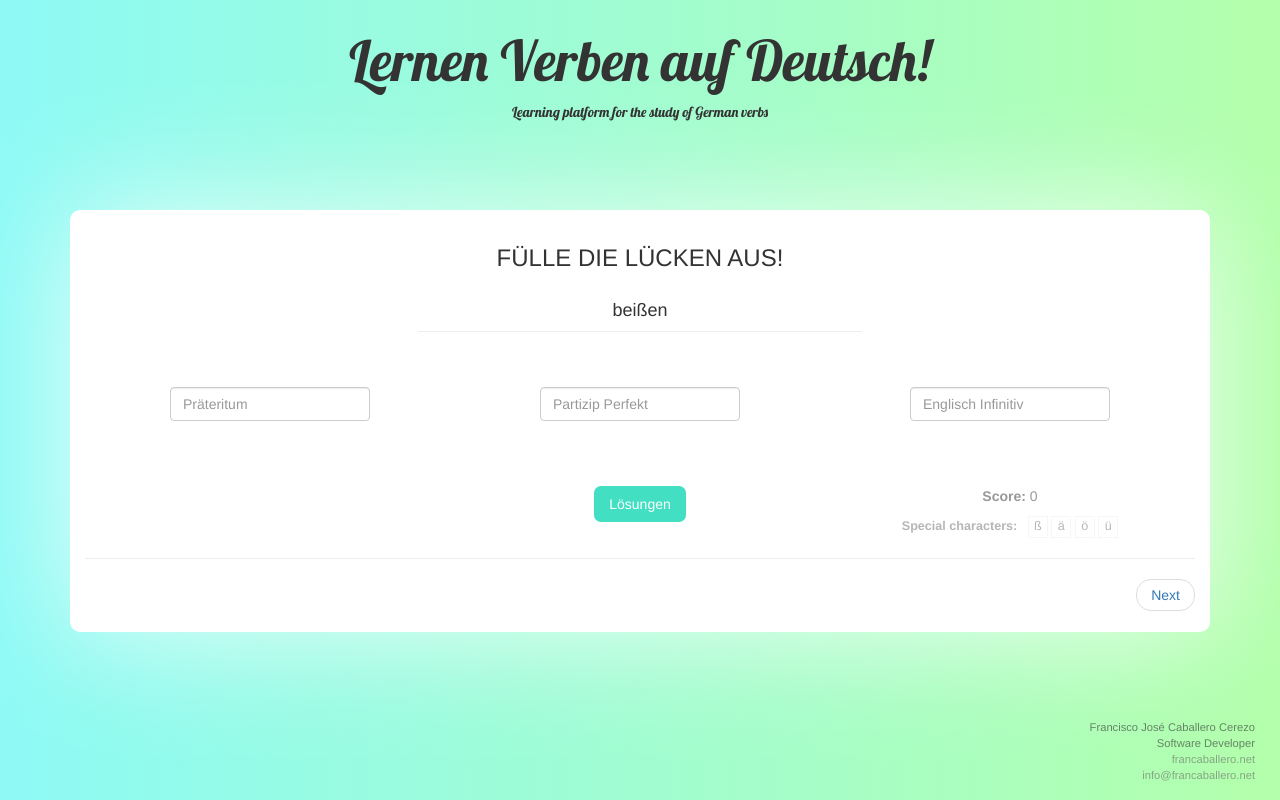
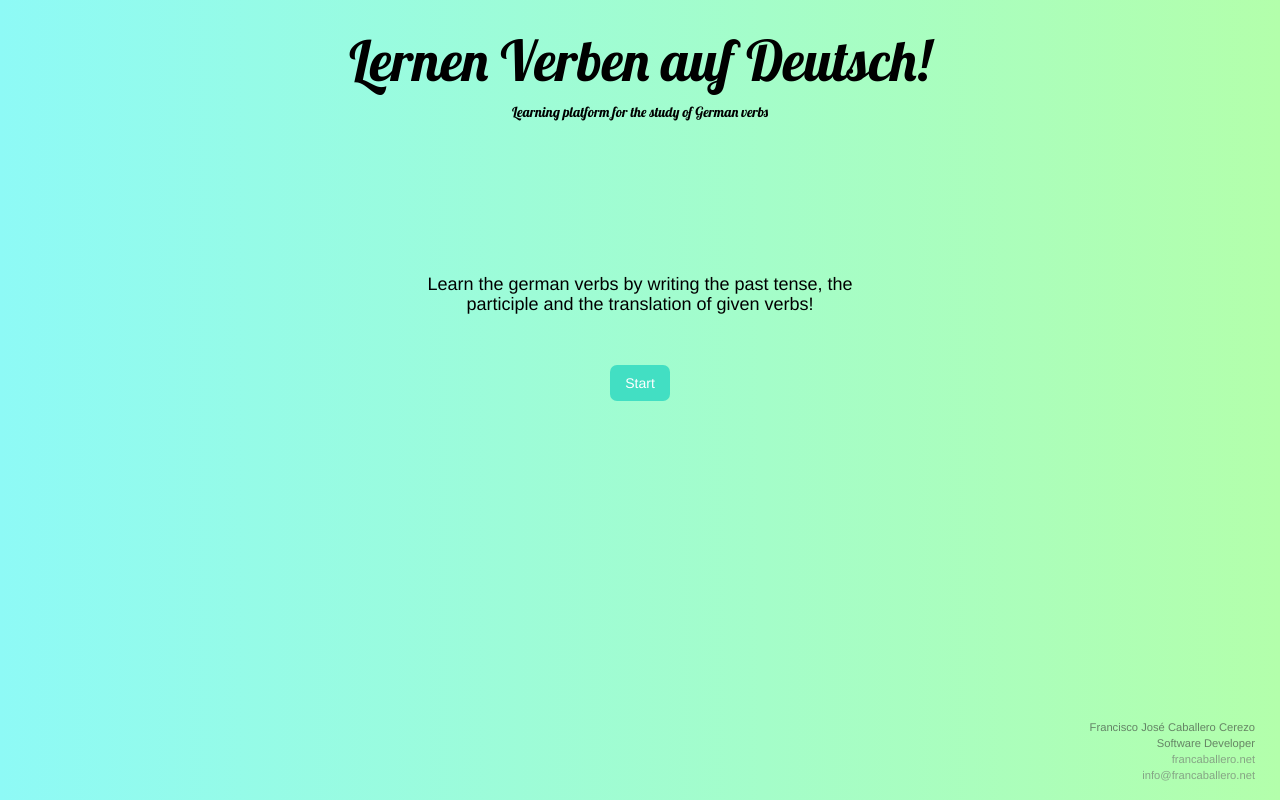
Before and after one commit to francaballero/GermanVerbs, a plain HTML site: page index.html in a window 1280 px wide. Drawn offline with nearby package versions, Linux system fonts and the light colour scheme; some packages are replaced by stand-ins of ours; a script that the page names is missing.

Commit message:
Start screen

```diff
--- a/css/main.css
+++ b/css/main.css
@@ -16,6 +16,17 @@ body {
     background: linear-gradient(to left, #B3FFAB, #8efaf6);
 }
 
+body h1,
+h2,
+h3,
+h4,
+h5,
+p,
+a,
+input {
+    font-weight: 200;
+}
+
 .button {
     display: inline-block;
     padding: 8px 15px;
@@ -26,10 +37,15 @@ body {
     text-align: center;
     text-decoration: none;
     font-size: .9;
+    cursor: pointer;
 }
 
 .button:hover {
     background-color: #51b09f;
+}
+
+.button:active {
+    box-shadow: 0 0 white;
 }
 
 .button:disabled {
@@ -38,6 +54,20 @@ body {
 
 .container {
     padding-bottom: 120px;
+}
+
+.description {
+    margin: auto;
+    margin-top: 100px;
+    min-width: 300px;
+    width: 40%;
+    padding: 15px 15px 1px 15px;
+    text-align: center;
+}
+
+.description h4 {
+    margin-bottom: 50px;
+    color: black;
 }
 
 .error-message {
@@ -118,6 +148,16 @@ header {
 
 header h1 {
     font-size: 4em;
+    color: black;
+    text-decoration: none;
+}
+
+header a:link,
+a:visited,
+a:hover,
+a:active {
+    color: black;
+    text-decoration: none;
 }
 
 .hr-title {
--- a/index.html
+++ b/index.html
@@ -11,8 +11,7 @@
     <link rel="stylesheet" href="css/main.css">
 
     <script src="https://ajax.googleapis.com/ajax/libs/angularjs/1.5.0/angular.min.js"></script>
-    <script src="js/main.min.js"></script>
-    <script src="js/clipboard.min.js"></script>
+    <script src="js/main.js"></script>
 
 </head>
 
@@ -21,13 +20,20 @@
     <div class="wrapper">
 
         <header>
-            <h1>Lernen Verben auf Deutsch!</h1>
-            <p>Learning platform for the study of German verbs</p>
+            <a href="index.html">
+                <h1>Lernen Verben auf Deutsch!</h1>
+                <p>Learning platform for the study of German verbs</p>
+            </a>
         </header>
 
         <div class="container">
 
-            <div class="verb">
+            <div class="description" ng-show="!start">
+                <h4>Learn the german verbs by writing the past tense, the participle and the translation of given verbs!</h4>
+                <button class="button" name="start" ng-click="startFunction()">Start</button>
+            </div>
+
+            <div class="verb" ng-show="start">
                 <h3>Fülle die Lücken aus!</h3>
 
                 <div ng-class="{active: activePage.page == $index,
@@ -59,7 +65,7 @@
                         </div>
 
                         <div class="col-md-4 col-sm-4 col-xs-12 verbcolumn">
-                            <input type="text" class="form-control" ng-model="englisch" name="englisch" wj-validation-error="englisch != verb[3] ? 'Incorrect! Try again' : ''" placeholder="Englisch Infinitiv" ng-blur="addScoreEnglisch(form)" ng-disabled="form.englisch.$valid" lowercase/>
+                            <input type="text" class="form-control" ng-model="englisch" name="englisch" wj-validation-error="englisch != verb[3] ? 'Incorrect! Try again' : ''" placeholder="Englisch Übersetzung" ng-blur="addScoreEnglisch(form)" ng-disabled="form.englisch.$valid" lowercase/>
                             <span class="error-message" ng-show="form.$submitted">
                         <span class="losung">Lösung: </span> {{verb[3]}}
                             </span>
--- a/js/main.js
+++ b/js/main.js
@@ -18,6 +18,13 @@ myapp.controller('myController', ['$scope',
                 array[i] = t;
             }
             return array;
+        }
+
+        $scope.start = false;
+        $scope.startFunction = function () {
+            console.log("Eh");
+            $scope.start = true;
+            console.log("Ehhh");
         }
 
         $scope.score = 0;
```
